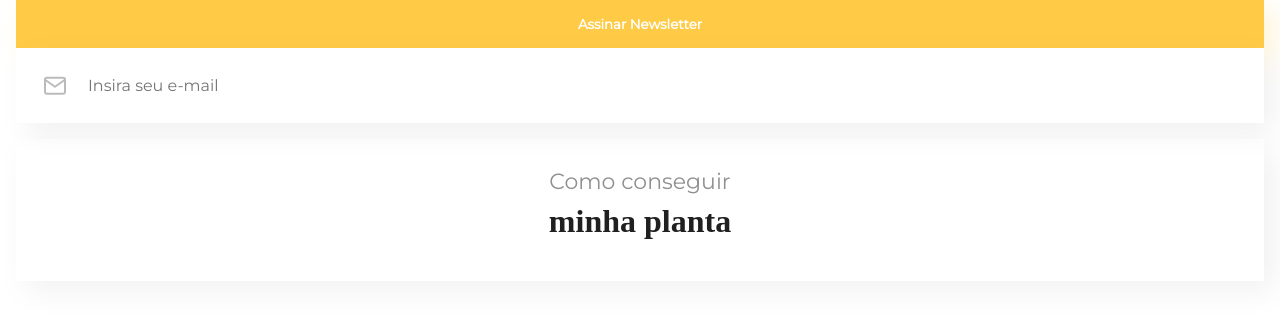
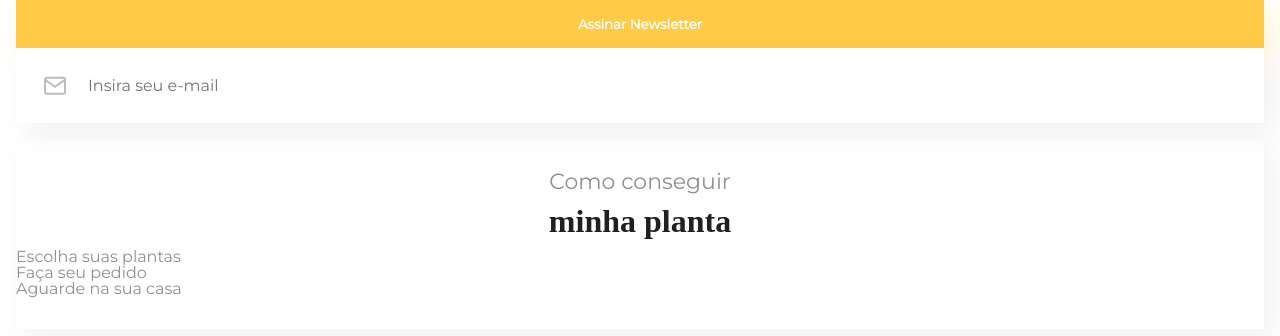
Before and after one commit to carsolutionscorp/css_learning, a plain HTML site: page index.html in a window 1280 px wide. Drawn offline with Linux system fonts and the light colour scheme; a web font is replaced by a local one.

Commit message:
components list

```diff
--- a/index.html
+++ b/index.html
@@ -11,6 +11,7 @@
     <link rel="stylesheet" href="assets/css/components/botoes.css">
     <link rel="stylesheet" href="assets/css/components/input.css">
     <link rel="stylesheet" href="assets/css/components/cartao.css">
+    <link rel="stylesheet" href="assets/css/components/lista.css">
 </head>
 
 <body>
@@ -23,8 +24,21 @@
             <h2 class="titulo alinhamento--meio">Como conseguir
                 <span class="titulo--destaque">minha planta</span>
             </h2>
+            <ul class="lista-item">
+                <li class="item">
+                    <span class="item__icone item__icone--cursor"></span>
+                    <p>Escolha suas plantas</p>
+                </li>
+                <li class="item">
+                    <span class="item__icone item__icone--carrinho"></span>
+                    <p>Faça seu pedido</p>
+                </li>
+                <li class="item">
+                    <span class="item__icone item__icone--caminhao"></span>
+                    <p>Aguarde na sua casa</p>
+                </li>
+            </ul>
         </article>
-
     </main>
 
 </body>
```
